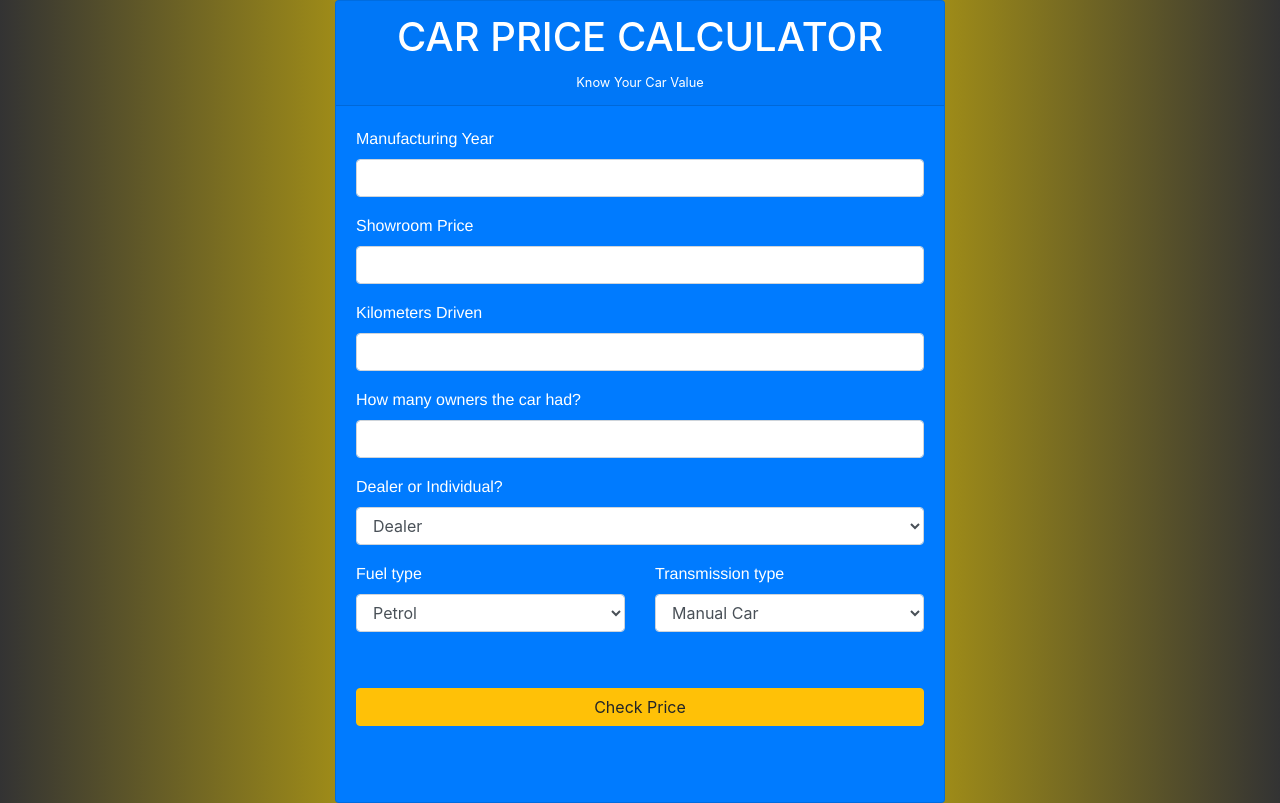
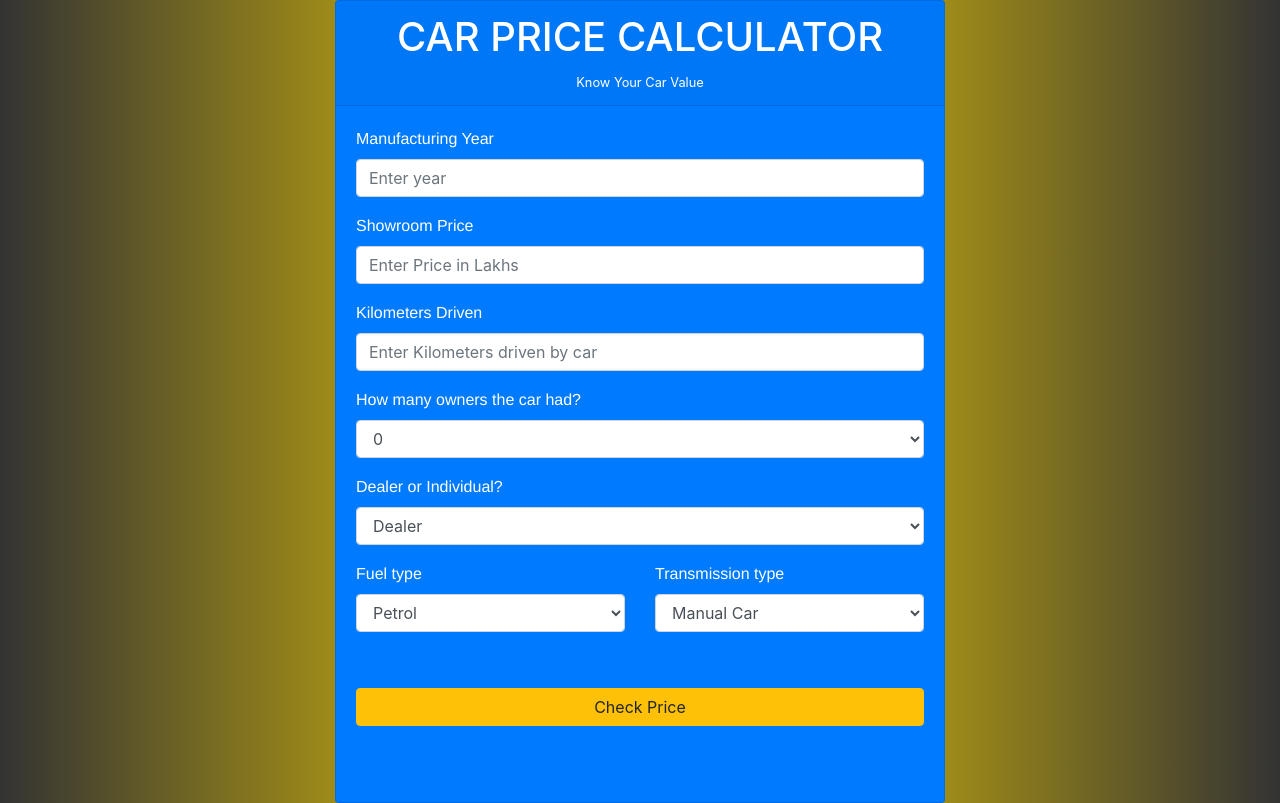
Before and after one commit to rishiar4/Car-Price-Prediction, a Flask app: page / in a window 1280 px wide. Run offline with Flask 2, Linux system fonts and the light colour scheme; parts of the project's set-up code (start-up, migrations or seed data) failed here and were passed over; some libraries are stand-ins or nearby versions.

Commit message:
added placeholders and options for no of owners

```diff
--- a/templates/index.html
+++ b/templates/index.html
@@ -53,22 +53,27 @@
 
                     <div class="form-group">
                         <label>Manufacturing Year</label>
-                        <input id="first" class="form-control" name="Year" type="number ">
+                        <input id="first" class="form-control" name="Year" placeholder="Enter year" type="number ">
                     </div>
 
                     <div class="form-group">
                         <label>Showroom Price</label>
-                        <input id="second" class="form-control" name="Present_Price" required="required">
+                        <input id="second" class="form-control" name="Present_Price" placeholder="Enter Price in Lakhs" required="required">
                     </div>
 
                     <div class="form-group">
                         <label>Kilometers Driven</label>
-                        <input id="third" name="Kms_Driven" class="form-control" required="required">
+                        <input id="third" name="Kms_Driven" class="form-control" placeholder="Enter Kilometers driven by car" required="required">
                     </div>
 
                     <div class="form-group">
                         <label>How many owners the car had?</label>
-                        <input id="fourth" name="Owner" required="required" class="form-control">
+                        <select name="Owner" id="fourth" class="form-control" required="required">
+                            <option value="0">0</option>
+                            <option value="1">1</option>
+                            <option value="2">2</option>
+                            <option value="3">3</option>
+                        </select>
 
                     </div>
 
```
